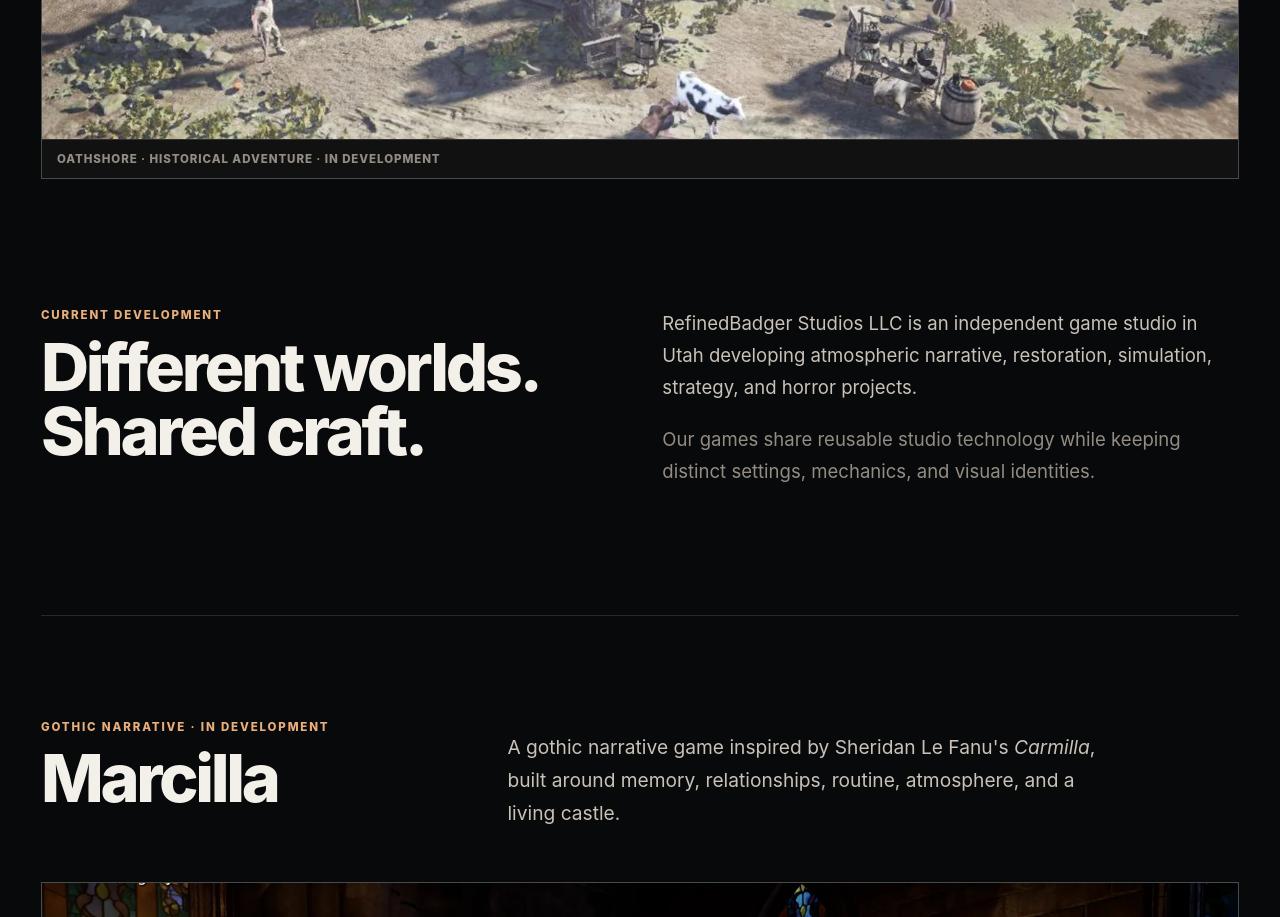
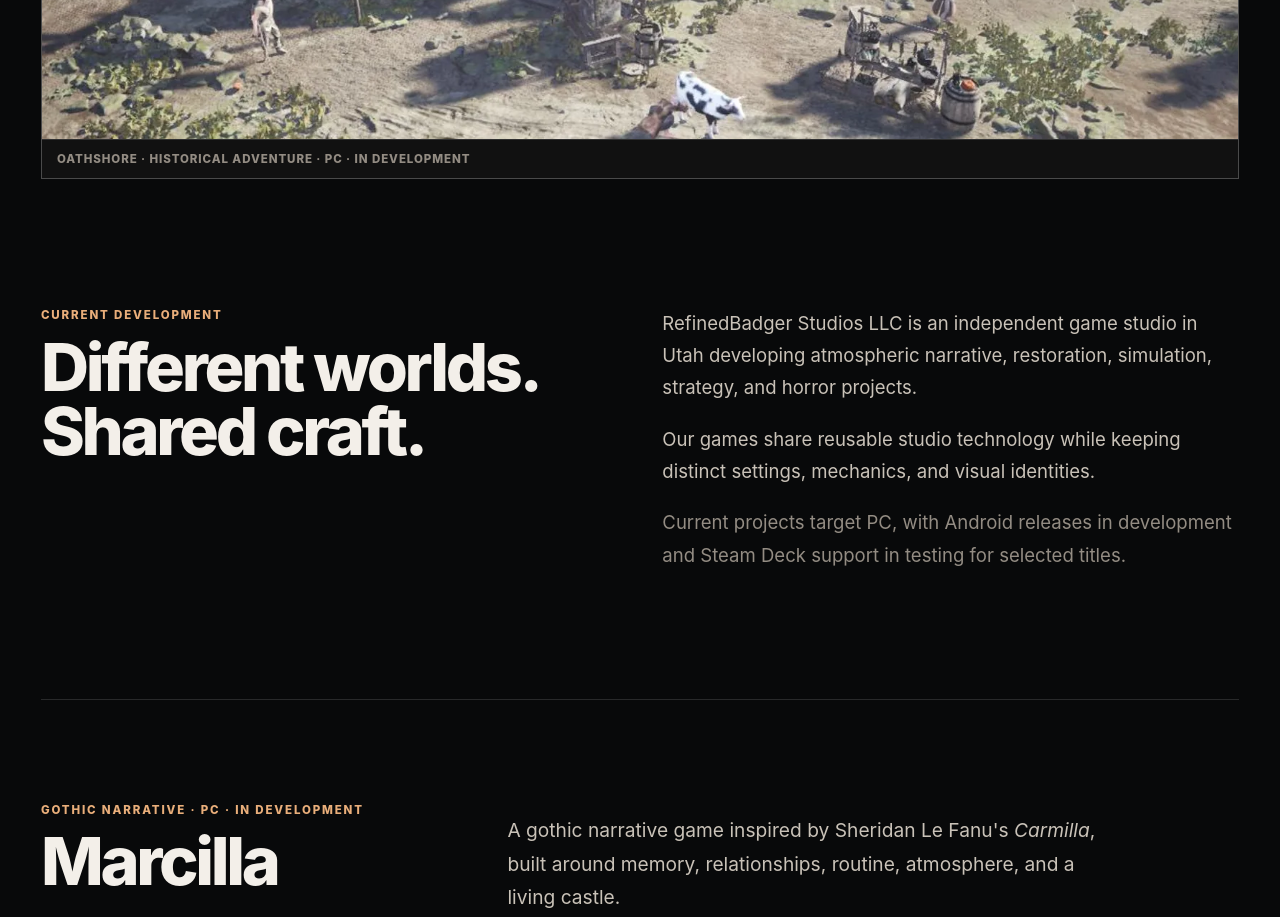
Before and after one commit to Jgnels/RefinedBadger-Website, a website: page public/index.html in a window 1280 px wide. Shown: the part 760-1677 px from the top of the page. Drawn offline with Linux system fonts and the light colour scheme.

Commit message:
feat: add Google Play and Steam Deck positioning

```diff
--- a/public/index.html
+++ b/public/index.html
@@ -62,7 +62,7 @@
       </div>
       <figure class="hero-visual">
         <img src="/assets/games/viking/hero-full.webp" width="1665" height="622" fetchpriority="high" alt="A coastal settlement with residents, animals, workshops, and a longhouse in Oathshore.">
-        <figcaption>Oathshore · Historical adventure · In development</figcaption>
+        <figcaption>Oathshore · Historical adventure · PC · In development</figcaption>
       </figure>
     </section>
 
@@ -74,13 +74,14 @@
       <div class="intro-copy">
         <p>RefinedBadger Studios LLC is an independent game studio in Utah developing atmospheric narrative, restoration, simulation, strategy, and horror projects.</p>
         <p>Our games share reusable studio technology while keeping distinct settings, mechanics, and visual identities.</p>
+        <p class="platform-note">Current projects target PC, with Android releases in development and Steam Deck support in testing for selected titles.</p>
       </div>
     </section>
 
     <section class="games" id="games" aria-label="Games in development">
       <article class="game-card">
         <div class="game-copy">
-          <p class="eyebrow">Gothic narrative · In development</p>
+          <p class="eyebrow">Gothic narrative · PC · In development</p>
           <h2>Marcilla</h2>
           <p>A gothic narrative game inspired by Sheridan Le Fanu's <cite>Carmilla</cite>, built around memory, relationships, routine, atmosphere, and a living castle.</p>
         </div>
@@ -91,7 +92,7 @@
 
       <article class="game-card">
         <div class="game-copy">
-          <p class="eyebrow">First-person restoration · In development</p>
+          <p class="eyebrow">First-person restoration · PC · Steam Deck support in testing</p>
           <h2>Keeper's Reach</h2>
           <p>Restore a remote lighthouse island, explore its buildings and coast, travel by boat, fish, dive wrecks, and uncover why the island was abandoned.</p>
         </div>
@@ -107,7 +108,7 @@
 
       <article class="game-card">
         <div class="game-copy">
-          <p class="eyebrow">Cat life simulation · In development</p>
+          <p class="eyebrow">Cat life simulation · PC · Coming to Google Play · Steam Deck support in testing</p>
           <h2>Willow Mews</h2>
           <p>A village cat simulation about household routines, exploration, needs, social bonds, and seeing a colorful town from a cat's point of view.</p>
         </div>
@@ -127,7 +128,7 @@
       <h2 id="more-title">A broader slate behind the featured work.</h2>
       <div class="project-list">
         <span>Realmwake</span>
-        <span>The Doll's Necklace</span>
+        <span>The Doll's Necklace <small>Steam Deck support in testing</small></span>
         <span>Copperlight</span>
         <span>Literary game prototypes</span>
       </div>
```
